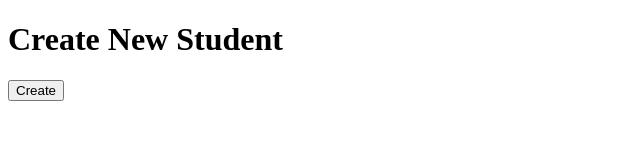
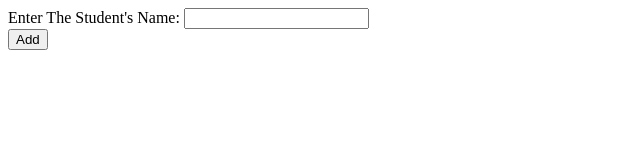
Before and after one commit to 813137/nodeexpress, a website: page views/class/create.html in a window 1280 px wide. Shown: the whole page, without its empty margins (0-640 px from the left). Drawn offline with Linux system fonts and the light colour scheme.

Commit message:
created form for adding a student

```diff
--- a/classRoutes.js
+++ b/classRoutes.js
@@ -33,7 +33,9 @@ router.get('/api/get/:id', function (req, res) {
 })
 
 router.post('/api/create', function (req, res) {
-  console.log('creating a student entry')
+  console.log('creating the following student:', req.body.student)
+  classList.push(req.body.student)
+  res.redirect(req.baseUrl + '/api/list')
 })
 
 router.post('api/delete', function (req, res) {
--- a/index.js
+++ b/index.js
@@ -5,11 +5,16 @@ let express = require('express')
 
 let app = express()
 
+// lading body parser
+let bodyParser = require('body-parser')
 let mainRouter = require('./mainRoutes')
 let classRouter = require('./classRoutes')
 
+app.use(bodyParser.json())
+app.use(bodyParser.urlencoded({ extended: true }))
 app.use(mainRouter)
 app.use('/class', classRouter)
+
 let port = process.env.PORT || 3000
 app.listen(port)
 console.log('Express server running on port 3000')
--- a/package.json
+++ b/package.json
@@ -10,6 +10,7 @@
   "author": "knowledge",
   "license": "ISC",
   "dependencies": {
+    "body-parser": "^1.18.3",
     "express": "4.16.4"
   }
 }
--- a/views/class/create.html
+++ b/views/class/create.html
@@ -1,11 +1,18 @@
 <!DOCTYPE html>
 <html lang="en-us">
     <head>
-        <title>Create Student</title>
+        <title>Class List: Create</title>
         <meta charset="utf-8"/>
     </head>
     <body>
-        <h1>Create New Student</h1>
-        <button id="create">Create</button>
+        <form action="/api/create" method="post">
+        <div>
+            <label for="studentName">Enter The Student's Name:</label>
+            <input type="text" id="student" name="student">
+        </div>
+        <div class="button">
+            <button type="submit">Add</button>
+        </div>
+        </form>
     </body>
 </html>
```
